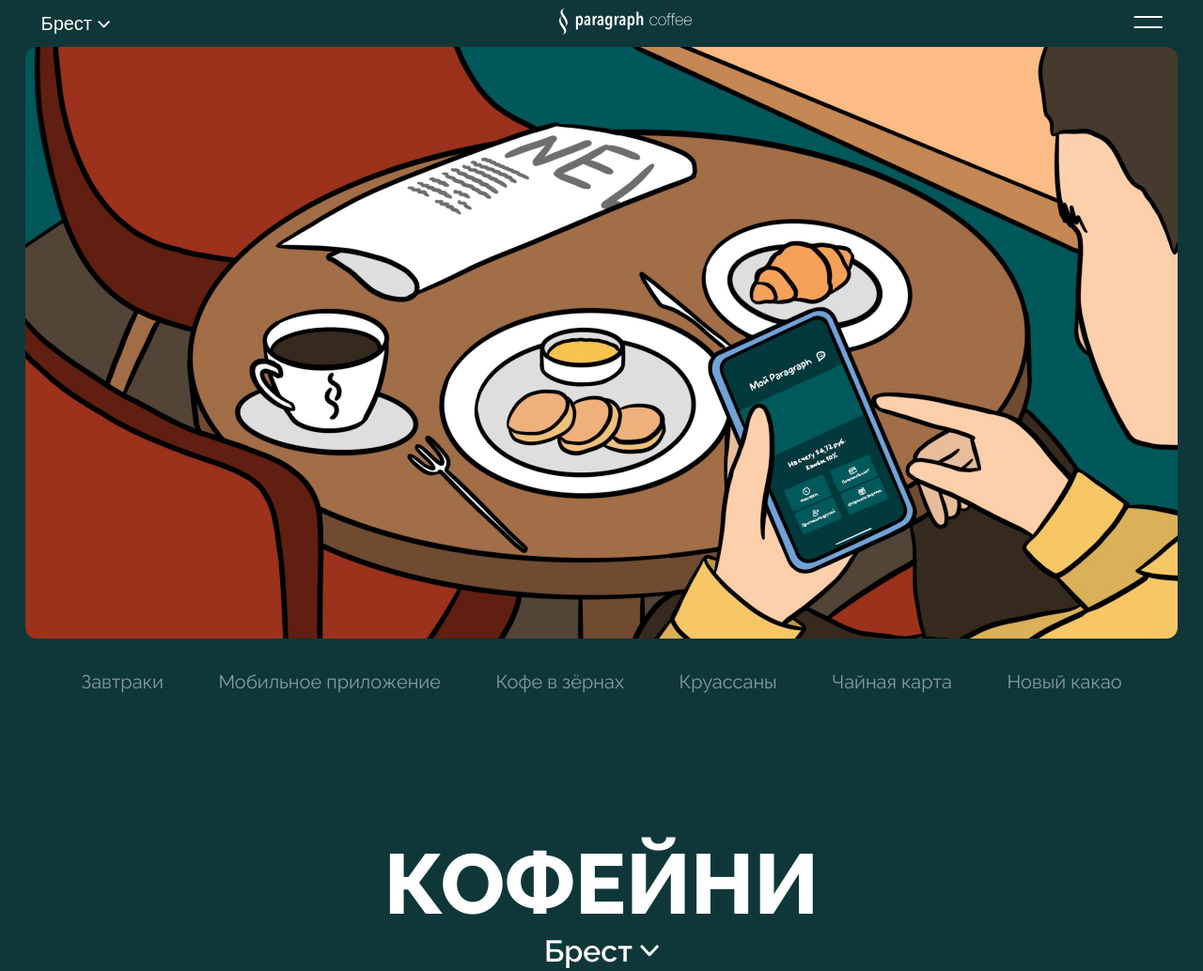
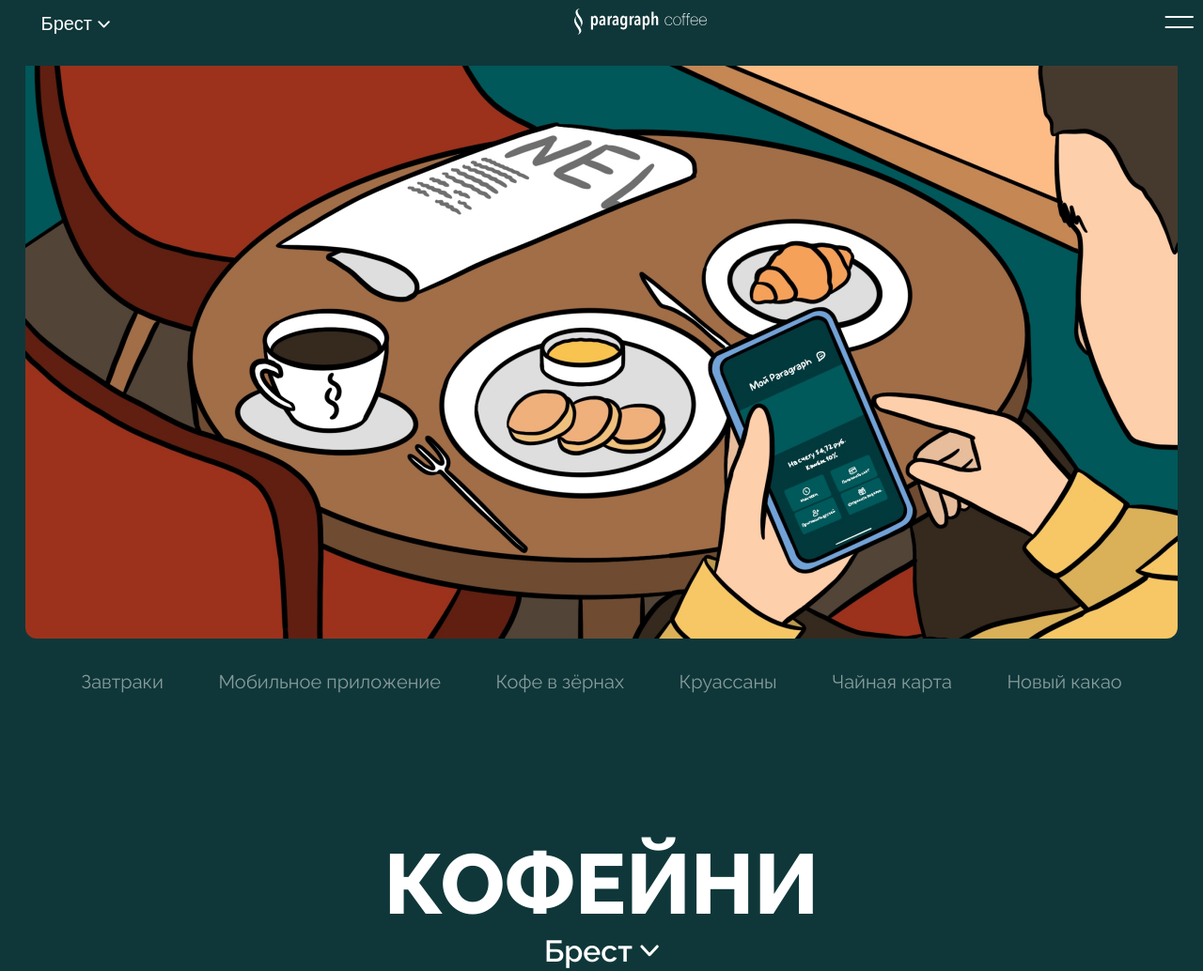
Before and after one commit to Sp0ngbik/testProj, a plain HTML site: page index.html in a window 1280 px wide. Shown: the top 1034 px of the page at 94% size. Drawn offline with nearby package versions, Linux system fonts and the light colour scheme.

Commit message:
fixed headw

```diff
--- a/index.html
+++ b/index.html
@@ -20,6 +20,7 @@
   <body>
       <header class="header">
        <div class="upper_block">
+         <div class="upper_block_container">
            <div class="header_nav">
              <div class="select_country">
                <select>
@@ -31,6 +32,7 @@
                 <img src="./main_img/Logo.svg" alt="/Logo.svg not found" />
               </div>
             <button onclick="openNav()" class="openbtn" href="#"><img src="./Burger.svg" alt=""> </button>
+          </div>
         </div>
 
        <div id="side_bar_container">
--- a/style.css
+++ b/style.css
@@ -10,12 +10,11 @@ body {
 
 .header {
   position: relative;
+}
+
+.header_nav {
   width: 100%;
   max-width: 1226px;
-  margin: 0 auto;
-}
-.header_nav {
-  width: 100%;
   display: flex;
   justify-content: space-between;
   align-items: center;
@@ -24,12 +23,24 @@ body {
   display: none;
 }
 .upper_block {
+  position: relative;
   display: flex;
   justify-content: space-between;
   align-items: center;
   justify-items: center;
   max-height: 100%;
   height: 90px;
+}
+.upper_block_container {
+  height: 100%;
+  max-height: 90px;
+  background-color: #0f3739;
+  width: 100%;
+  /* max-width: 1226px; */
+  display: flex;
+  justify-content: space-around;
+  position: fixed;
+  z-index: 5;
 }
 .select_country select {
   font-size: 20px;
@@ -216,7 +227,11 @@ body {
   width: 100%;
   max-width: 248px;
 }
-
+.nav_block {
+  margin: 0 auto;
+  width: 100%;
+  max-width: 1226px;
+}
 .nav_block > img {
   object-fit: cover;
   width: 100%;
```
Lines whose indentation alone changed are shown as unchanged.
